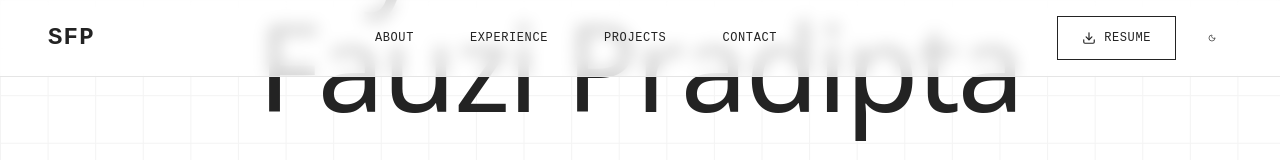
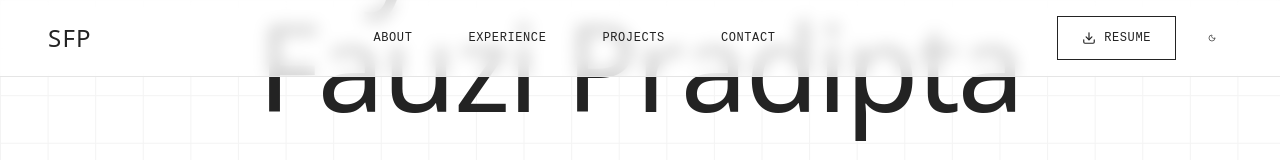
Before and after one commit to fauzipradipta/portofolio, a Next.js app: page / in a window 1280 px wide. Shown: the top 160 px of the page. Built offline with nearby package versions, Linux system fonts and the light colour scheme.

Commit message:
update Header

```diff
--- a/src/app/globals.css
+++ b/src/app/globals.css
@@ -156,9 +156,10 @@ code {
 }
 
 .header-logo {
-  font-family: 'Courier New', ui-monospace, monospace;
+  /* font-family: 'Courier New', ui-monospace, monospace; */
+  font-family: 'poppins', ui-sans-serif, system-ui, sans-serif;
   font-size: 24px;
-  font-weight: 700;
+  /* font-weight: 700; */
   color: var(--text-primary);
   line-height: 1;
   text-transform: uppercase;
```
